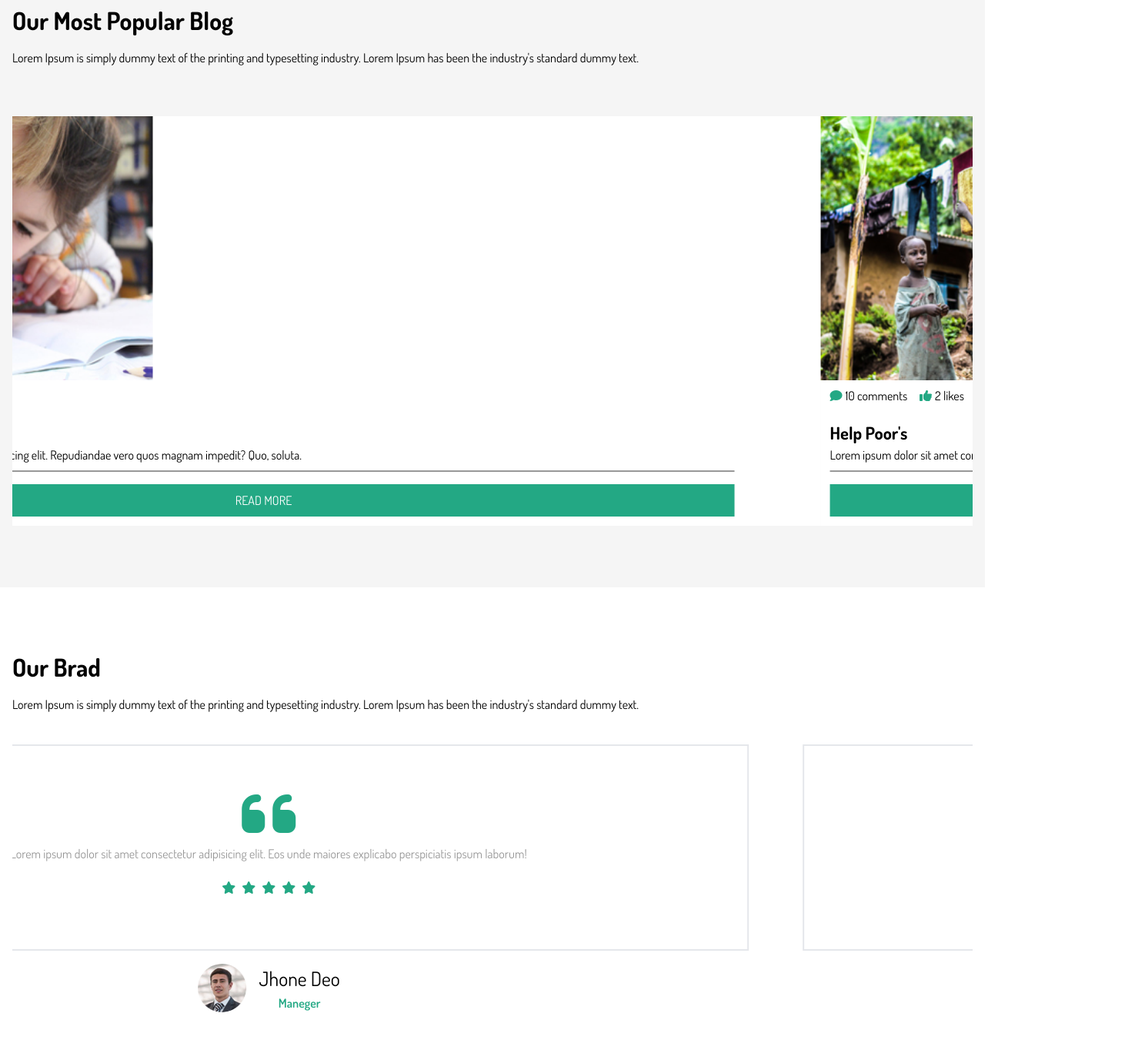
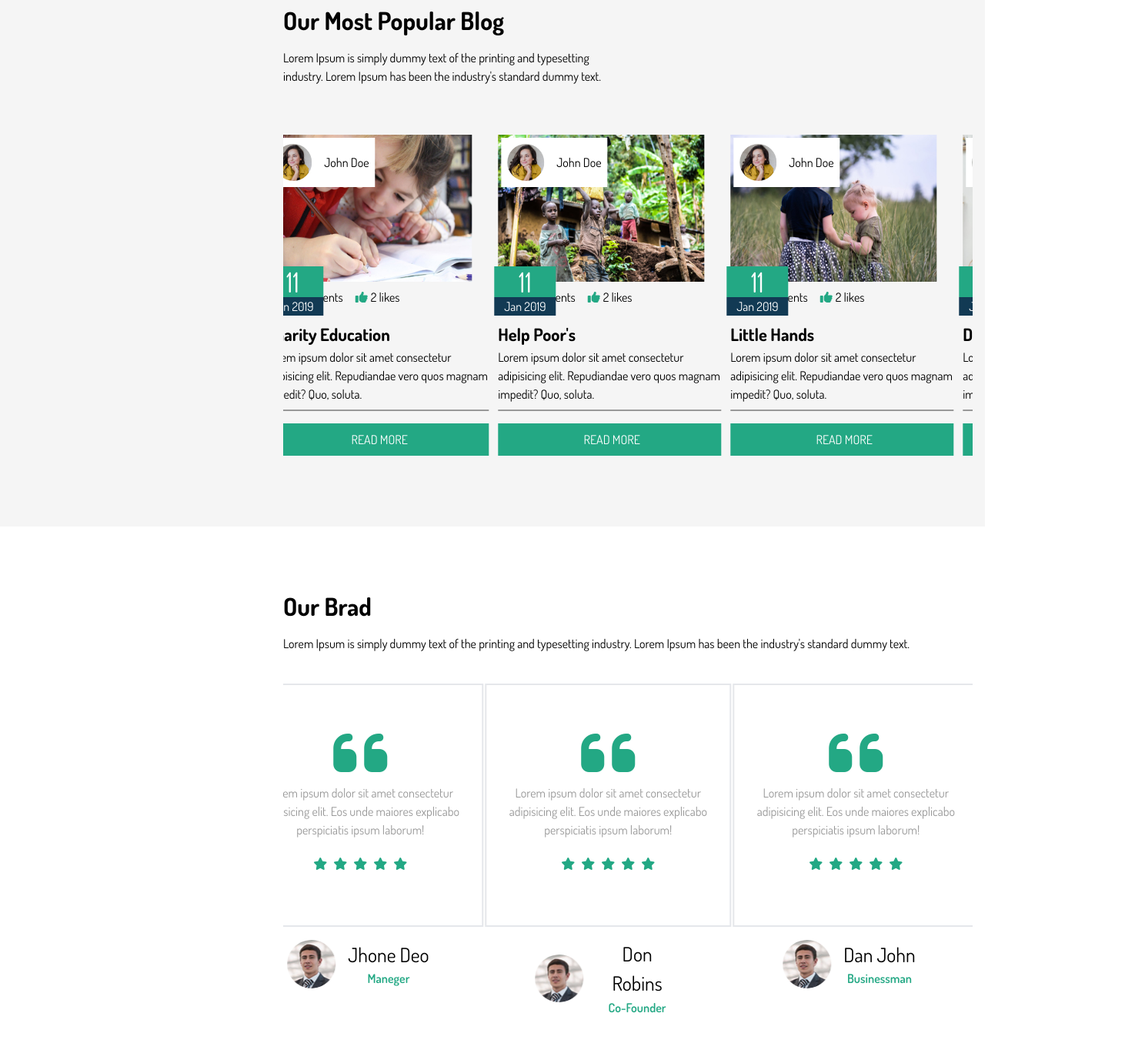
Before and after one commit to WarFreak-ATCS/Santiago-Juanillo-Orolfo-Kiran-Project, a website: page dist/home.html in a window 1280 px wide. Shown: the part 77-1441 px from the top of the page at 77% size, 1488 px wide, since content can reach past the window. Drawn offline with nearby package versions, Linux system fonts and the light colour scheme.

Commit message:
dan push

```diff
--- a/src/input.css
+++ b/src/input.css
@@ -14,22 +14,24 @@
         @apply bg-bgcolor;
     }
     .blog__wrapper {
-        @apply py-10 px-4 flex flex-col;
+        @apply py-10 px-4 flex flex-col
+        /* DESKTOP */
+        lg:ml-[22rem];
     }
     .blog__title h3 {
         @apply font-dosis text-dark font-bold pb-3 text-[2rem];
     }
     .blog__title p {
-        @apply text-[1rem];
+        @apply text-[1rem] lg:w-[28rem];
     }
     .blog__slider {
-        @apply pt-[4rem];
+        @apply pt-[4rem] ;
     }
     .blog__slider--card {
-        @apply flex flex-col bg-light;
+        @apply flex flex-col bg-white lg:bg-bgcolor;
     }
     .blog__slider--image img {
-        @apply w-[30rem];
+        @apply w-[30rem] items-center lg:w-[20rem] lg:px-3;
     }
     .blog__slider--icons {
         @apply flex flex-row gap-4 py-2 px-3;
@@ -41,7 +43,7 @@
         @apply hover:text-accent;
     }
     .blog__slider--text {
-        @apply px-3 py-3;
+        @apply px-3 py-3 w-[28.3rem] lg:w-[20rem];
     }
     .blog__slider--text h3 {
         @apply font-bold text-[1.7rem]
@@ -52,16 +54,30 @@
     .blog__slider--button {
         @apply bg-tertiary text-center py-2 text-white;
     }
+    .slider__card-hover img {
+        @apply w-12 h-12 rounded-full;
+    }
+    .slider__hover.open {
+        @apply ease-linear mt-4 ml-4 delay-75 duration-200;
+    }
+    .slider__hover {
+        @apply absolute mt-4 ml-4 lg:mt-1;
+    }
+    .slider__date {
+        @apply absolute mt-[19rem] ml-[22.5rem] w-[5rem] lg:mt-[10.7rem] lg:ml-[38.2rem];
+    }
+
+
 
     /* TESTIMONIAL */
     .testimonial__wrapper {
-        @apply flex flex-col gap-10 px-4;
+        @apply flex flex-col gap-10 px-4 lg:ml-[22rem];
     }
     .testimonial__title h3 {
         @apply font-dosis text-dark font-bold pb-3 text-[2rem];
     }
     .testimonial__card {
-        @apply text-center items-center border-2 py-[3rem] px-2;
+        @apply text-center border-2 py-[3rem] px-2 w-[28rem] lg:max-w-[20rem]
     }
     .testimonial__text p{
         @apply text-lightgray;
@@ -69,10 +85,43 @@
     .testimonial__text i{
         @apply text-[5rem] text-tertiary;
     }
+    .testimonial__content {
+        @apply lg:max-w-[30rem]
+    }
+    .testimonial__client {
+        @apply  flex flex-row pt-4 gap-4 items-center ml-[4rem];
+    }
+    .testimonial__slider {
+        @apply lg:text-center lg:max-w-[400rem]
+    }
+
+    /* ABOUT PAGE */
+    /* .mission {
+        @apply py-10
+    }
+    .mission__wrapper {
+        @apply grid grid-cols-3 lg:ml-[23.7rem] bg-bgcolor
+    }
+    .mission__title {
+        @apply lg:ml-[23.7rem] pb-[3rem]
+    }
+    .mission__title h3 {
+        @apply font-bold text-4xl
+    }
+    .mission__title p {
+        @apply text-lightgray
+    }
+    .mission__card {
+        @apply lg:h-[7rem] lg:w-[10rem] lg:bg-light lg:p-[5rem]
+    }
+    .mission__card--img {
+        @apply lg:h-[5rem] lg:w-[5rem]
+    } */
+
 
     /* FOOTER */
     .footer__wrapper {
-        @apply py-10 px-4 flex flex-col gap-5;
+        @apply py-10 px-4 flex flex-col gap-5 lg:grid lg:grid-cols-4 lg:w-[70rem] lg:ml-[23rem];
     }
     .footer__aboutUs--text {
         @apply flex flex-col text-light gap-2 pb-5;
@@ -93,14 +142,23 @@
         @apply text-light py-4;
     }
     .footer__newsletter--form input {
-        @apply py-3 px-2 w-[28rem] outline-none;
+        @apply py-3 px-2 w-[28rem] outline-none lg:w-[16rem];
     }
     .footer__newsletter--button a {
-        @apply bg-tertiary  text-white hover:bg-accent text-white p-6;
+        @apply bg-tertiary  text-white hover:bg-accent text-white p-6 lg:w-[10rem];
     }
     .footer__instagram--images img {
         @apply h-[4rem] w-[10rem] object-cover
     }
+    .footer__credits{
+        @apply lg:w-full
+    }
+    /* .footer__about {
+        @apply lg:w-[15rem]
+    }
+    .footer__links {
+        @apply lg:w-[15rem]
+    } */
 }
 
 @layer components {
```
Also changed, not shown: dist/about.html (added), dist/home.html, dist/js/blogSlider.js, dist/js/sliderHover.js (added), dist/js/testimonial.js, dist/output.css.
